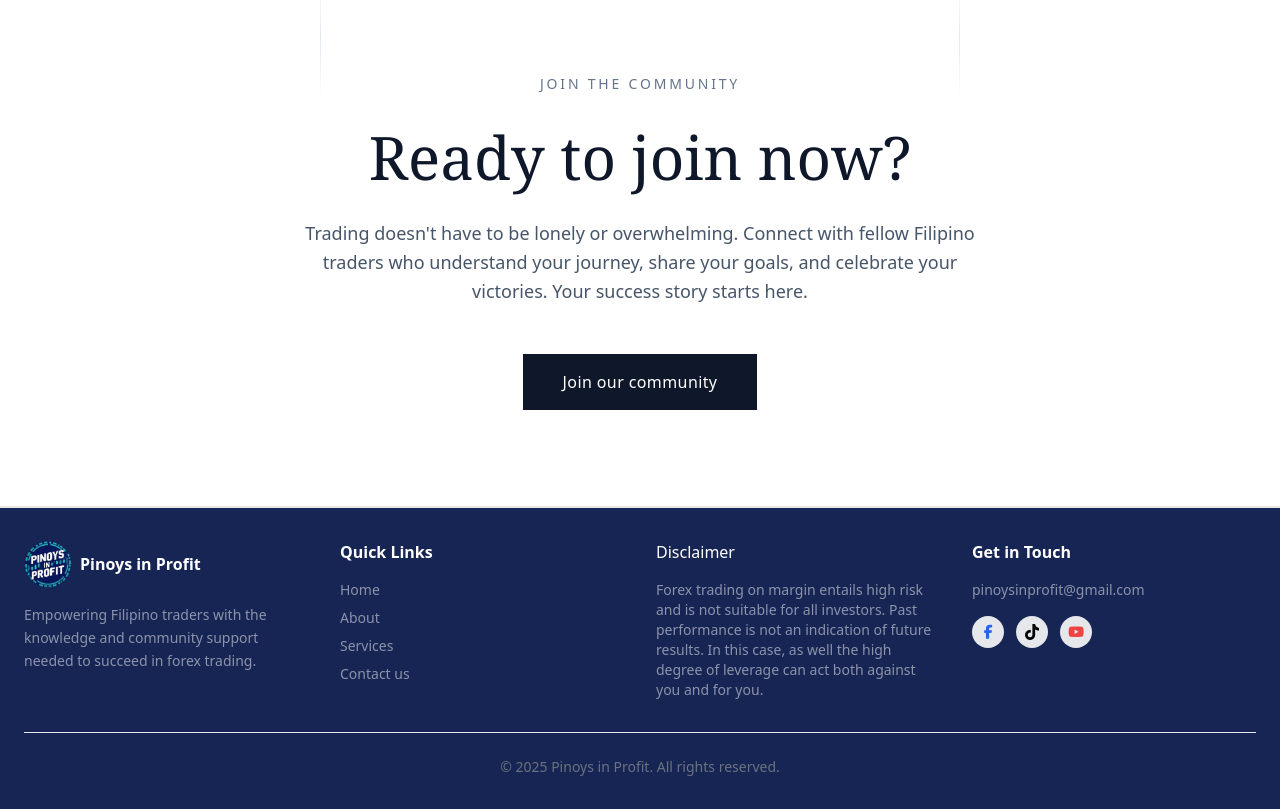
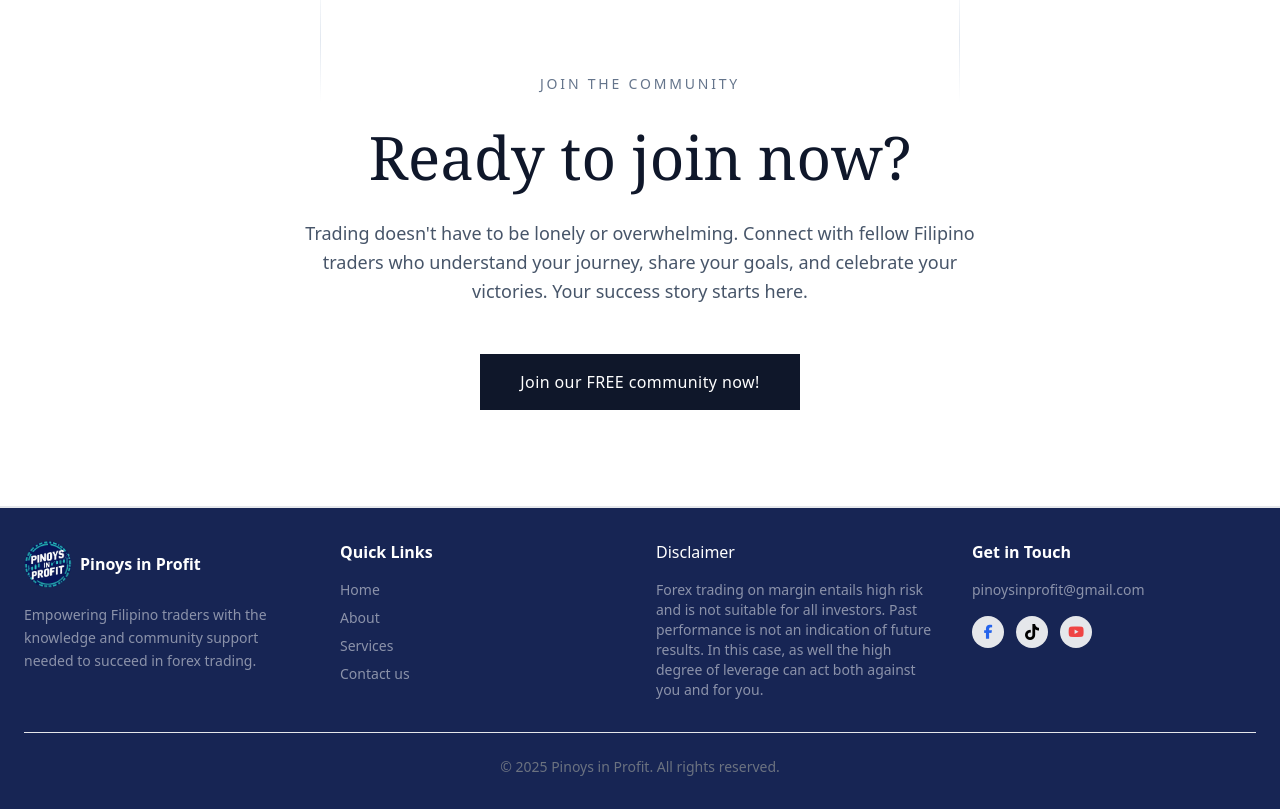
Before and after one commit to kelcrz30/Pinoy-in-profits, a React (Vite) app in the folder my-vite-tailwind-app/: page / in a window 1280 px wide. Shown: the part 6312-7121 px from the top of the page. Built offline with nearby package versions, Linux system fonts and the light colour scheme; a web font is replaced by a local one.

Commit message:
new changes

```diff
--- a/my-vite-tailwind-app/src/Components/Calltoaction.jsx
+++ b/my-vite-tailwind-app/src/Components/Calltoaction.jsx
@@ -37,7 +37,7 @@ function CalltoAction() {
             to="https://www.youtube.com/watch?v=PY8E9atq054"
             className="inline-block px-10 py-4 bg-slate-900 text-white text-base tracking-wide hover:bg-slate-800 transition-all duration-300 hover:shadow-lg"
           >
-            Join our community
+            Join our FREE community now!
           </Link>
 
           {/* Bottom decorative line */}
```
